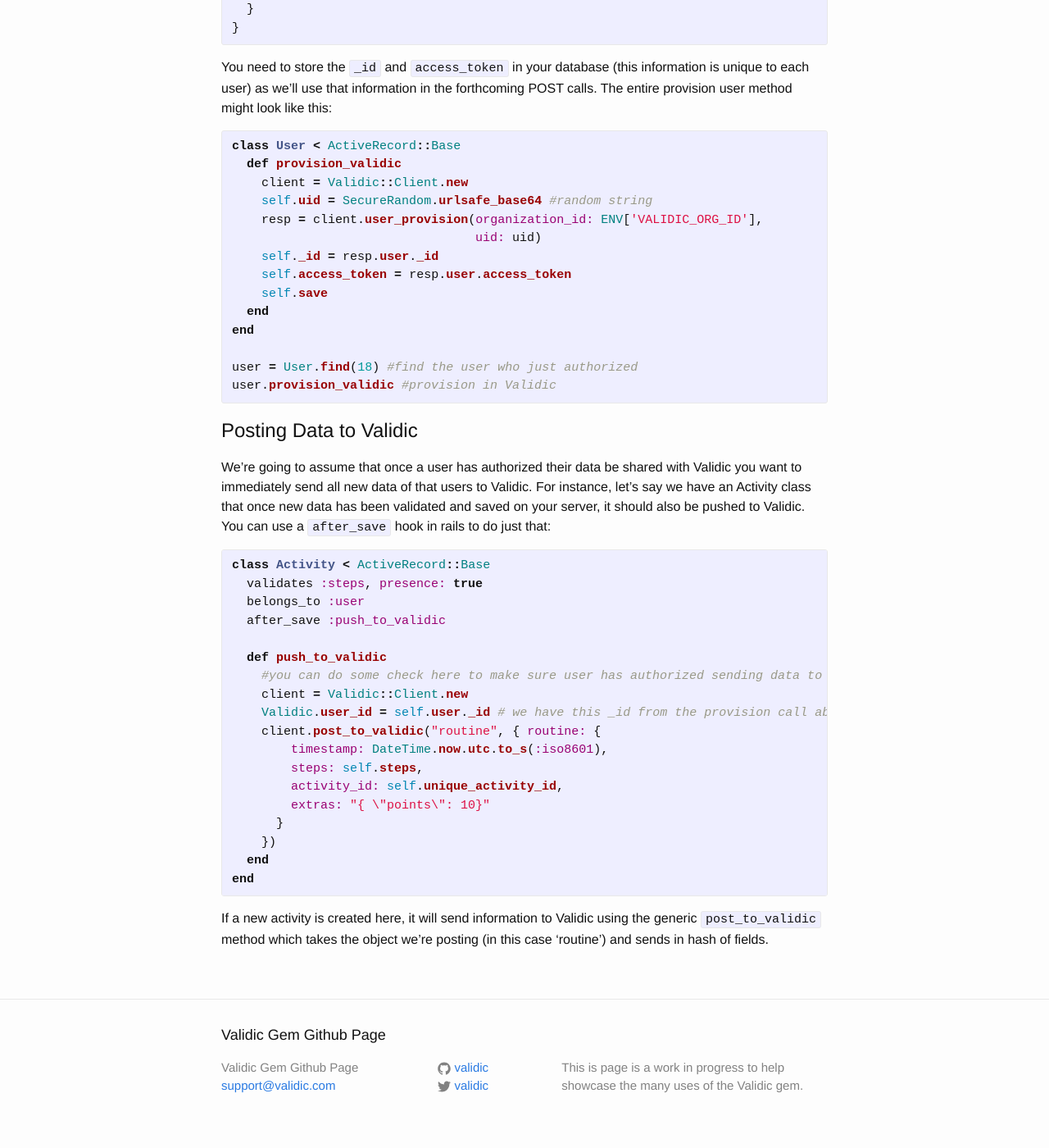
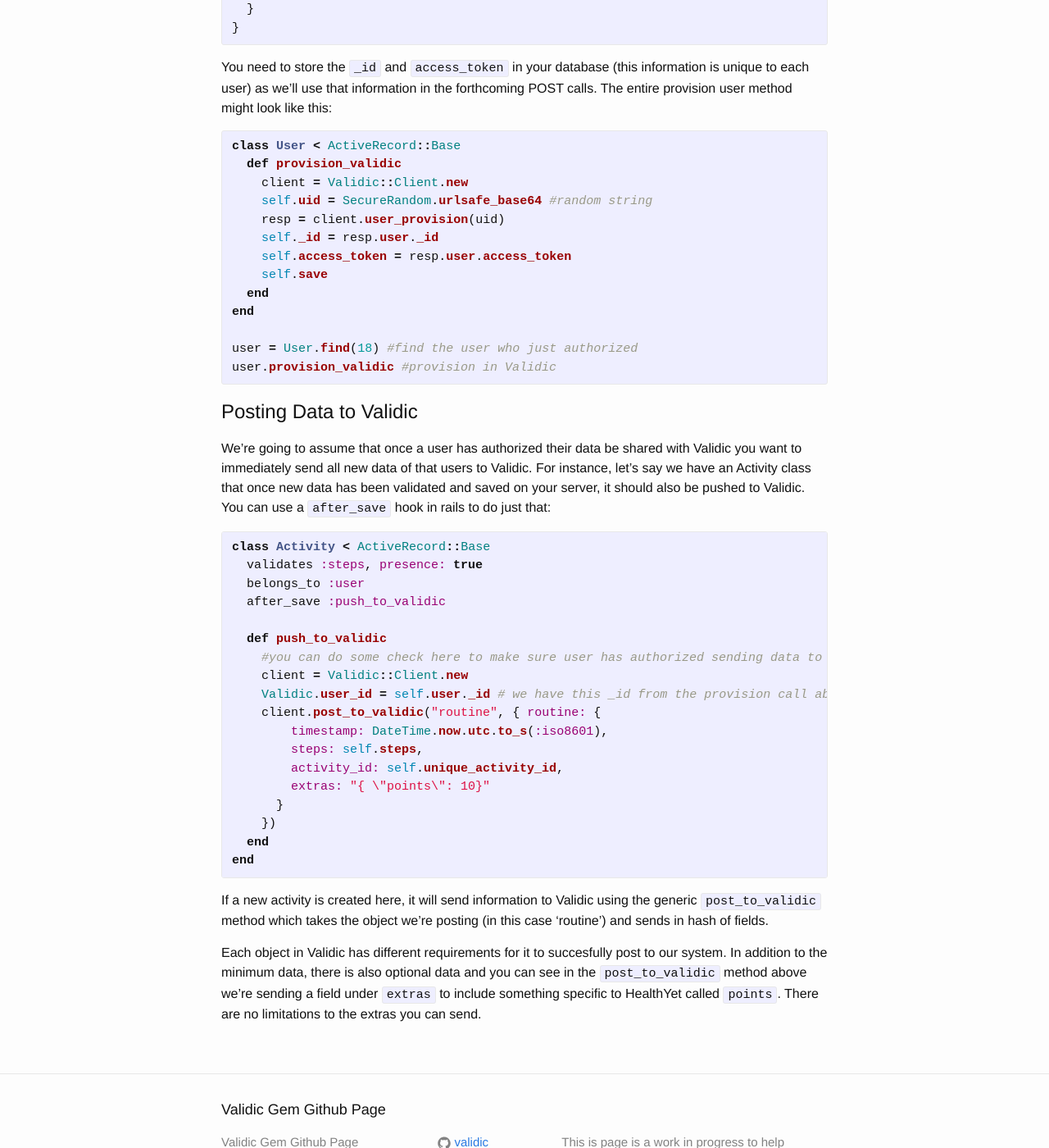
Before and after one commit to vipinj/validic, a Jekyll site: the page built from _posts/2015-01-05-partner-apps.markdown, in a window 1280 px wide and 1400 px high, scrolled down 4710 px. Shown: the whole window at 82% size. Built offline with Jekyll 4.4.1, drawn with Linux system fonts in a browser that asks for light colours.

Commit message:
Update to github pages

```diff
--- a/_posts/2015-01-05-partner-apps.markdown
+++ b/_posts/2015-01-05-partner-apps.markdown
@@ -151,8 +151,7 @@ class User < ActiveRecord::Base
   def provision_validic
     client = Validic::Client.new
     self.uid = SecureRandom.urlsafe_base64 #random string
-    resp = client.user_provision(organization_id: ENV['VALIDIC_ORG_ID'],
-                                 uid: uid)
+    resp = client.user_provision(uid)
     self._id = resp.user._id
     self.access_token = resp.user.access_token
     self.save
@@ -189,3 +188,5 @@ end
 {% endhighlight %}
 
 If a new activity is created here, it will send information to Validic using the generic `post_to_validic` method which takes the object we're posting (in this case 'routine') and sends in hash of fields.
+
+Each object in Validic has different requirements for it to succesfully post to our system.  In addition to the minimum data, there is also optional data and you can see in the `post_to_validic` method above we're sending a field under `extras` to include something specific to HealthYet called `points`.  There are no limitations to the extras you can send.
```
Also changed, not shown: 2 other files.
